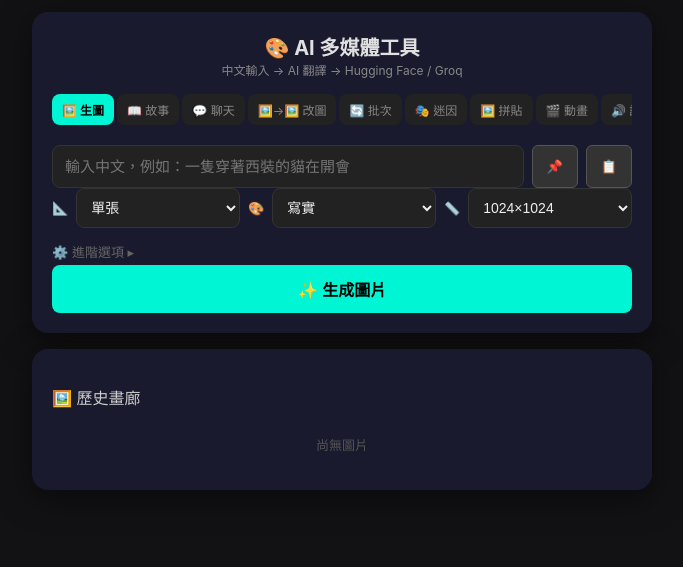
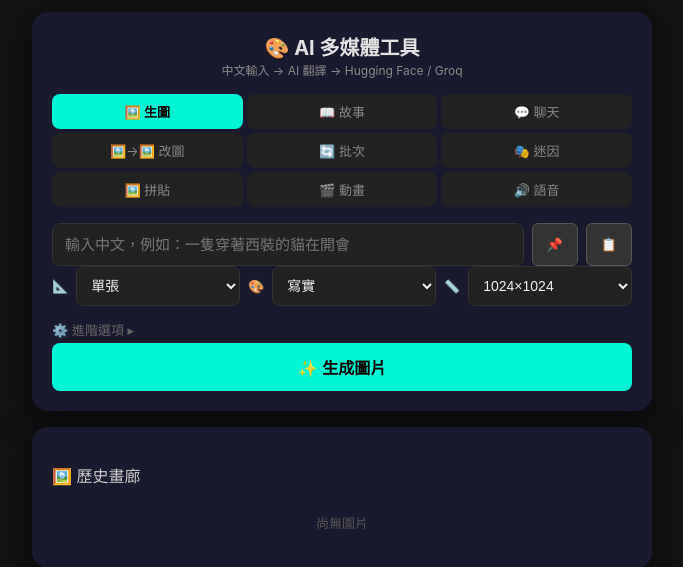
Before and after one commit to YYH-CO/image-anim-app, a Flask app: page / in a window 1280 px wide. Shown: the top 567 px of the page, without its empty margins (298-981 px from the left). Run offline with Flask 3, Linux system fonts and the light colour scheme; data that the repository does not hold is empty; some libraries are stand-ins or nearby versions.

Commit message:
fix: reorganize tabs into 3x3 grid, no scrolling needed

```diff
--- a/templates/index.html
+++ b/templates/index.html
@@ -10,8 +10,8 @@ body { font-family: -apple-system, "Segoe UI", Helvetica, sans-serif; background
 .card { background: #1a1a2e; max-width: 620px; width: 100%; margin: 0 auto 16px; padding: 20px; border-radius: 16px; box-shadow: 0 8px 32px rgba(0,0,0,0.5); }
 h1 { font-size: 20px; text-align: center; }
 .sub { text-align: center; color: #888; font-size: 12px; margin-bottom: 16px; }
-.tabs { display: flex; gap: 3px; margin-bottom: 16px; overflow-x: auto; -webkit-overflow-scrolling: touch; padding-bottom: 4px; }
-.tab { flex-shrink: 0; padding: 7px 10px; font-size: 12px; background: #222; color: #888; border-radius: 8px; cursor: pointer; white-space: nowrap; }
+.tabs { display: grid; grid-template-columns: repeat(3, 1fr); gap: 4px; margin-bottom: 16px; }
+.tab { text-align: center; padding: 8px; font-size: 13px; background: #222; color: #888; border-radius: 8px; cursor: pointer; }
 .tab.active { background: #00f5d4; color: #000; font-weight: 600; }
 .tab-body { display: none; }
 .tab-body.active { display: block; }
@@ -41,10 +41,6 @@ button:disabled { opacity: 0.5; cursor: default; }
 .preview-box { background: #222; padding: 10px; border-radius: 8px; font-size: 13px; color: #00f5d4; word-break: break-all; margin-top: 8px; }
 .error { color: #ff6b6b; text-align: center; padding: 12px; font-size: 14px; display: none; }
 .section-title { font-size: 16px; margin: 16px 0 10px; color: #ccc; }
-
-/* Tabs scrollbar */
-.tabs::-webkit-scrollbar { height: 2px; }
-.tabs::-webkit-scrollbar-thumb { background: #444; border-radius: 2px; }
 
 /* Saved prompts */
 .saved-list { display: none; margin-bottom: 10px; }
@@ -301,7 +297,6 @@ document.querySelectorAll('.tab').forEach(tab => {
     document.querySelectorAll('.tab-body').forEach(b => b.classList.remove('active'));
     tab.classList.add('active');
     document.getElementById('tab-' + tab.dataset.tab).classList.add('active');
-    tab.scrollIntoView({ behavior: 'smooth', inline: 'center', block: 'nearest' });
   });
 });
 
```
